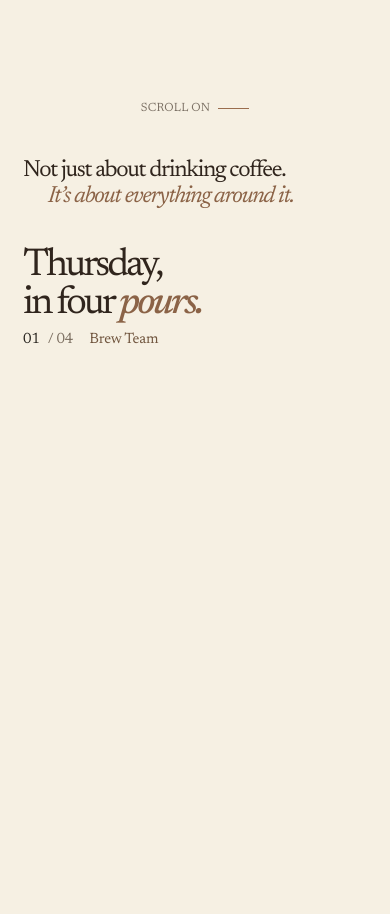
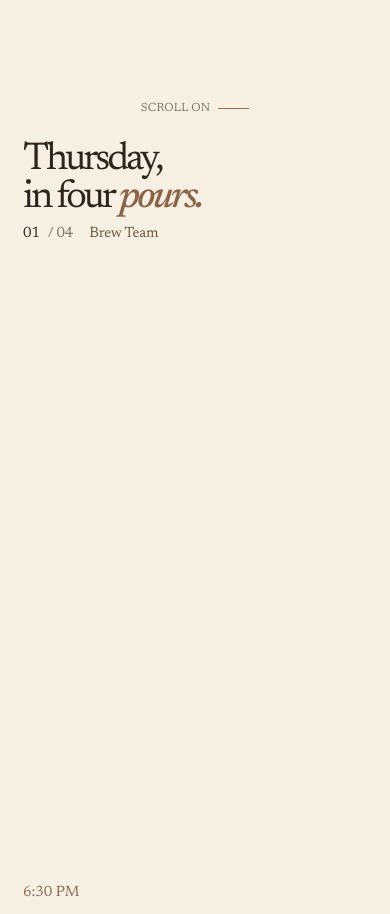
Before and after one commit to psu-coffee-club/website, a plain HTML site: page index.html in a window 390 px wide. Shown: the part 820-1734 px from the top of the page. Drawn offline with nearby package versions, Linux system fonts and the light colour scheme; a script that the page names is missing.

Commit message:
Remove club motto strip

```diff
--- a/index.html
+++ b/index.html
@@ -13,7 +13,7 @@
     <link rel="preconnect" href="https://fonts.googleapis.com" />
     <link rel="preconnect" href="https://fonts.gstatic.com" crossorigin />
     <link href="https://fonts.googleapis.com/css2?family=Newsreader:ital,wght@0,400;0,500;0,600;1,400;1,500&display=swap" rel="stylesheet" />
-    <link rel="stylesheet" href="/styles.css?v=20260924-9" />
+    <link rel="stylesheet" href="/styles.css?v=20260924-10" />
     <script defer src="/script.js?v=20260924-9"></script>
     <script type="module" src="/bag3d.js?v=20260924-9"></script>
   </head>
@@ -52,10 +52,6 @@
             <div class="bag-3d-shell hero-bag" data-bag-scene="hero"></div>
           </div>
           <div class="hero-bottom-note"><span>SCROLL ON</span><span class="scroll-rule"></span></div>
-        </section>
-
-        <section class="intro-strip" aria-label="Club motto">
-          <p>Not just about drinking coffee. <span>It’s about everything around it.</span></p>
         </section>
 
         <section class="unseal-track" id="evening" aria-labelledby="evening-heading">
--- a/styles.css
+++ b/styles.css
@@ -98,10 +98,6 @@
 .hand-note span { display: inline-block; margin-left: 6px; color: var(--caramel); font-family: var(--sans); font-size: 16px; }
 .hero-bottom-note { position: absolute; right: 0; bottom: 20px; left: 0; display: flex; align-items: center; justify-content: center; gap: 12px; color: #827569; font-family: var(--mono); font-size: 8px; letter-spacing: .13em; }
 .scroll-rule { width: 31px; height: 1px; background: var(--caramel); }
-
-.intro-strip { display: flex; align-items: center; justify-content: center; gap: clamp(14px, 3vw, 47px); min-height: 76px; padding: 16px; color: var(--cream); background: var(--navy); }
-.intro-strip p { margin: 0; font-family: var(--display); font-size: clamp(17px, 2.1vw, 25px); font-style: italic; }
-.strip-star { color: var(--caramel-light); font-size: 16px; }
 
 .unseal-track { position: relative; height: 355vh; background: var(--paper); }
 .unseal-pin { position: sticky; top: 0; display: grid; height: 100svh; min-height: 620px; place-items: center; overflow: hidden; }
@@ -344,7 +340,6 @@
   .label-main { margin-top: 20px; font-size: clamp(22px, 7vw, 28px); }.label-line { font-size: 6px; }.label-note { font-size: 7px; }
   .hand-note { top: 9%; left: 5%; font-size: 14px; }.art-caption { right: 6%; bottom: 6%; }
   .hero-bottom-note { bottom: 13px; gap: 8px; font-size: 6px; }
-  .intro-strip { min-height: 63px; gap: 9px; padding-inline: 12px; }.intro-strip p { font-size: clamp(13px, 3.7vw, 18px); }.strip-star { font-size: 11px; }
   .unseal-track { height: auto; }
   .unseal-pin { display: none; }
   .story-mobile-timeline { display: grid; gap: 0; padding: 75px 22px 82px; background: var(--paper); }
@@ -461,10 +456,6 @@
 .art-caption { display: none; }
 .hero-bottom-note { bottom: 17px; color: #7b7064; font-family: var(--sans); font-size: 9px; letter-spacing: .11em; }
 .scroll-rule { background: #9a6d4e; }
-.intro-strip { min-height: 128px; justify-content: flex-start; padding: 25px clamp(22px, 11vw, 176px); color: var(--espresso); background: transparent; }
-.intro-strip p { max-width: 950px; margin: 0; font-size: clamp(20px, 3vw, 38px); font-style: normal; font-weight: 500; letter-spacing: -.055em; line-height: 1.1; }
-.intro-strip p span { display: block; margin-left: clamp(30px, 10vw, 160px); color: var(--caramel); font-style: italic; }
-.strip-star { display: none; }
 .unseal-track { height: 335vh; background: transparent; }
 .unseal-pin { min-height: 590px; background: transparent; }
 .unseal-stage { width: min(1180px, calc(100% - 110px)); grid-template-columns: .76fr 1.05fr .7fr; gap: 2.4%; }
@@ -581,9 +572,6 @@
   .hero-bag { width: min(72vw, 345px); min-width: 0; }
   .hero-beans { top: 10%; right: -2%; width: 100px; }
   .bag-label-mark img { width: 38px; height: 38px; }
-  .intro-strip { min-height: 106px; padding: 22px 23px; }
-  .intro-strip p { font-size: clamp(21px, 6vw, 32px); }
-  .intro-strip p span { margin-left: 25px; }
   .unseal-track { height: auto; }
   .unseal-pin { display: none; }
   .story-mobile-timeline { display: none; }
@@ -645,7 +633,6 @@
 .hero-lede { font-size: 18px; line-height: 1.48; }
 .button, .text-link { font-size: 16px; font-weight: 500; letter-spacing: -.015em; }
 .hero-bottom-note { font-size: 12px; letter-spacing: .02em; }
-.intro-strip p { font-weight: 400; }
 .stage-counter, .stage-counter #current-step, .stage-counter #current-chapter { font-size: 15px; font-weight: 400; letter-spacing: -.01em; }
 .chapter-label { font-size: 15px; font-weight: 400; letter-spacing: 0; }
 .stage-copy h3 { font-weight: 400; }
```
